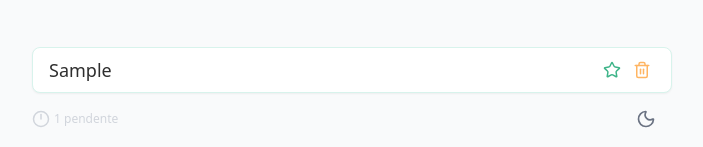
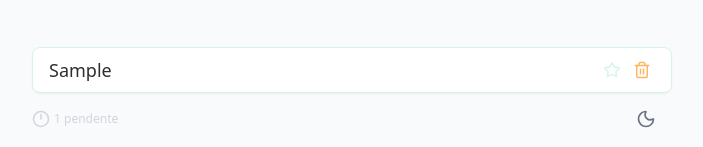
Before and after one commit to wp-sergiosoares/To-do-List, a React (Vite) app: page / in a window 1280 px wide. Both pictures are taken after typing "Sample" into the empty fields and a click on the button "Adicionar". Shown: the part 207-354 px from the top of the page, without its empty margins (288-991 px from the left). Built offline with nearby package versions, Linux system fonts and the light colour scheme.

Commit message:
fix order

```diff
--- a/src/App.jsx
+++ b/src/App.jsx
@@ -1,7 +1,7 @@
 import "./App.css";
 
 import AddTicket from "./components/AddTicket";
-import TicketList from "./components/TicketList";
+import Tickets from "./components/Tickets";
 import Filters from "./components/Filters";
 import Header from "./components/Header";
 import ContagemTarefas from "./components/ContagemTarefas";
@@ -21,7 +21,6 @@ function App() {
     nrPendentes,
     filtro,
     setFiltro,
-    diasDesde,
     handleFavorite,
   } = useTarefas();
 
@@ -36,12 +35,11 @@ function App() {
           </div>
 
           <div className="px-4 space-y-4">
-            <TicketList
+            <Tickets
               items={itensFiltrados}
               onRemove={removeItem}
               onToggle={marcaConcluido}
               filtro={filtro}
-              diasDesde={diasDesde}
               isFavorite={handleFavorite}
             />
           </div>
--- a/src/components/BtnFavorite.tsx
+++ b/src/components/BtnFavorite.tsx
@@ -20,14 +20,14 @@ export default function BtnFavorite({ item, isFavorite }: BtnFavoriteProps) {
         onClick={() => isFavorite(item.id)}
         className="cursor-pointer p-1"
       >
-        {!item.emDestaque ? (
-          <Star size={18} className=" text-[var(--color-primary)]" />
-        ) : (
-          <Star
-            size={18}
-            className="fill-[var(--color-primary)] text-[var(--color-primary)]"
-          />
-        )}
+        <Star
+          size={18}
+          className={`text-[var(--color-primary)] transition-all duration-500 ${
+            item.emDestaque
+              ? "scale-100 fill-[var(--color-primary)] text-[var(--color-primary)]"
+              : "scale-95 text-[var(--color-primary-light)] dark:opacity-50"
+          }`}
+        />
       </button>
     </div>
   );
--- a/src/components/TicketItem.tsx
+++ b/src/components/TicketItem.tsx
@@ -1,16 +1,29 @@
 import React from "react";
 
-export default function TicketItem({ item, onToggle }) {
+type Item = {
+  id: string | number;
+  item: string;
+  bought: boolean;
+  emDestaque: boolean;
+};
+
+type TicketItemProps = {
+  item: Item;
+  onToggle: (id: string | number) => void;
+};
+
+export default function TicketItem({ item, onToggle }: TicketItemProps) {
   return (
     <div
-      className={
-        item.bought
-          ? "flex-1 cursor-pointer line-through decoration-1 text-[var(--color-text-secondary)] dark:text-gray-400 text-lg"
-          : "flex-1 hover:line-through cursor-pointer hover:text-[var(--color-text-secondary)] dark:text-gray-200 text-lg text-[var(--color-text-primary)]"
-      }
+      className={`flex-1 cursor-pointer text-lg
+        ${
+          item.bought
+            ? "line-through decoration-2 text-[var(--color-text-secondary)] dark:text-gray-400"
+            : "hover:text-[var(--color-text-secondary)] dark:text-gray-200 text-[var(--color-text-primary)]"
+        }`}
       onClick={() => onToggle(item.id)}
     >
-      {item.item}{" "}
+      {item.item}
     </div>
   );
 }
--- a/src/components/TicketList.tsx
+++ b/src/components/Tickets.tsx
@@ -1,4 +1,3 @@
-import { Trash2, ArrowUp, ArrowDown, Star } from "lucide-react";
 import BtnFavorite from "./BtnFavorite";
 import BtnRemove from "./BtnRemove";
 import TicketItem from "./TicketItem";
@@ -18,7 +17,7 @@ type TicketListProps = {
   filtro: "todos" | "concluidos" | "ativos" | "destaque";
 };
 
-export default function TicketList({
+export default function Tickets({
   items,
   onRemove,
   onToggle,
@@ -26,6 +25,7 @@ export default function TicketList({
   isFavorite,
 }: TicketListProps) {
   console.log(items);
+
   return (
     <div>
       {items.length > 0 ? (
--- a/src/hooks/useTarefas.jsx
+++ b/src/hooks/useTarefas.jsx
@@ -3,29 +3,33 @@ import { useEffect, useState } from "react";
 export default function useTarefas() {
   const [items, setItems] = useState(() => {
     const saved = localStorage.getItem("items");
-    return saved ? JSON.parse(saved) : [];
+    if (!saved) return [];
+    const parsed = JSON.parse(saved);
+    return parsed.sort((a, b) => Number(a.bought) - Number(b.bought));
   });
-  const [nrConcluidas, setNrConcluidas] = useState("");
-  const [nrPendentes, setNrPendentes] = useState("");
+  const [nrConcluidas, setNrConcluidas] = useState(0);
+  const [nrPendentes, setNrPendentes] = useState(0);
   const [filtro, setFiltro] = useState("todos");
 
-  // Atualiza o localStorage sempre que 'todos' mudar
+  console.log(items);
+
+  // Atualiza o localStorage sempre que 'items' mudar
   useEffect(() => {
     localStorage.setItem("items", JSON.stringify(items));
-    const filtraConcluidas = items.filter((item) => item.bought);
-    setNrConcluidas(filtraConcluidas.length);
-    const filtraPendentes = items.filter((item) => !item.bought);
-    setNrPendentes(filtraPendentes.length);
+    setNrConcluidas(items.filter((item) => item.bought).length);
+    setNrPendentes(items.filter((item) => !item.bought).length);
   }, [items]);
 
-  const itensFiltrados = [...items]
-    // .sort((a, b) => a.bought - b.bought)
-    .filter((item) => {
-      if (filtro === "todos") return true;
-      if (filtro === "concluidos") return item.bought;
-      if (filtro === "pendentes") return !item.bought;
-      if (filtro === "destaque") return item.emDestaque;
-    });
+  const itensFiltrados = [...items].filter((item) => {
+    if (filtro === "todos") return true;
+    if (filtro === "concluidos") return item.bought;
+    if (filtro === "pendentes") return !item.bought;
+    if (filtro === "destaque") return item.emDestaque;
+  });
+
+  // const porDestaque = itensFiltrados.sort(
+  //   (a, b) => a.emDestaque - b.emDestaque
+  // );
 
   const addItem = (item) => {
     const newItem = {
```
